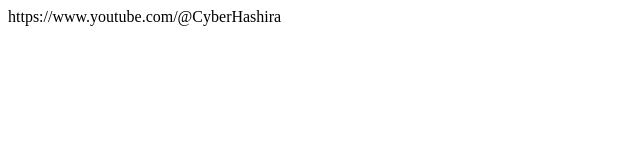
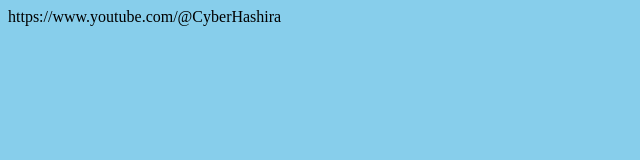
Before and after one commit to CyberHashira/CyberHashira.github.io, a plain HTML site: page index.html in a window 1280 px wide. Shown: the whole page, without its empty margins (0-640 px from the left). Drawn offline with Linux system fonts and the light colour scheme.

Commit message:
Jun-10-2023

```diff
--- a/index.html
+++ b/index.html
@@ -2,7 +2,7 @@
 	<head>
 		<title>CyberHashira</title>
 	</head>
-<body>
+<body style="background:skyblue">
 	https://www.youtube.com/@CyberHashira
 </body>
 </html>
```
